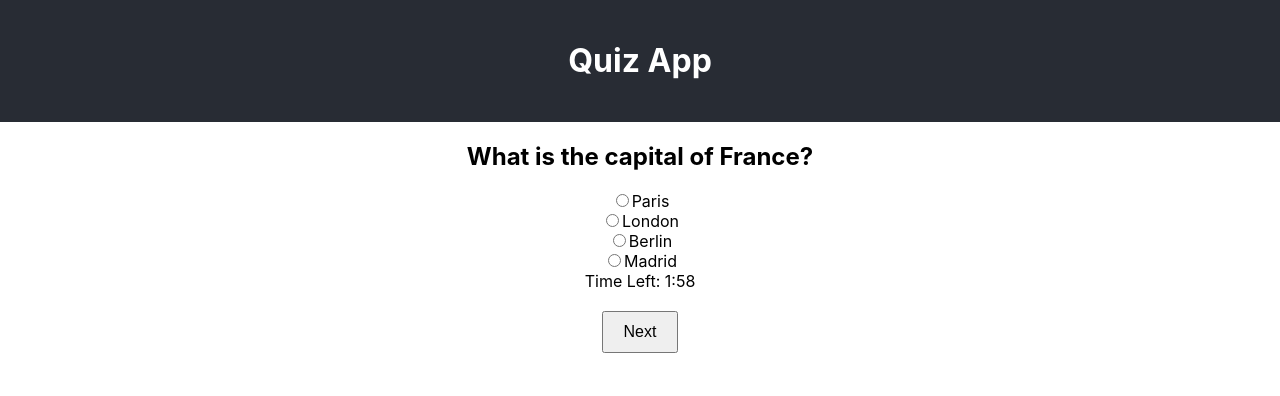
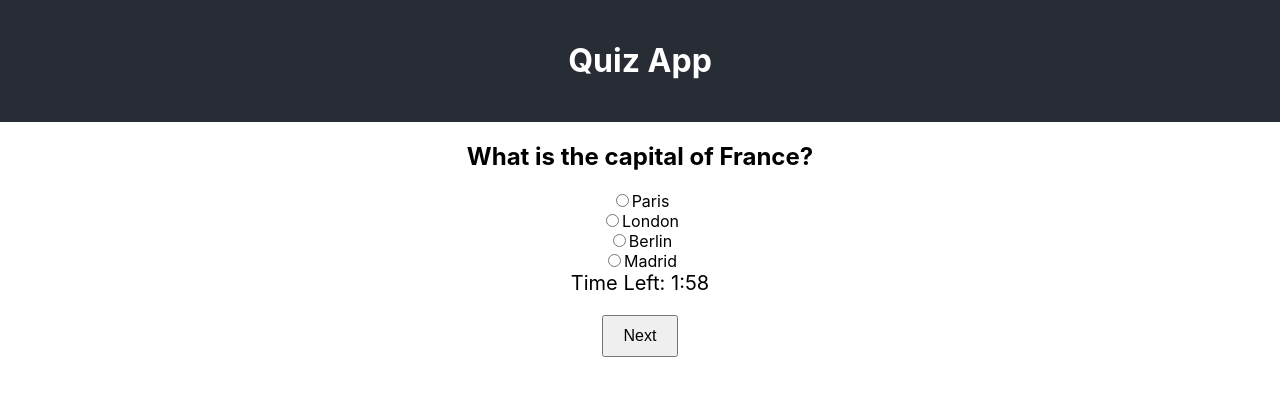
Before and after one commit to redhatgamer/eldritch-AI, a React (Create React App) app in the folder eldritch/: page /quiz in a window 1280 px wide. Both pictures are taken after a click on the button "Start Quiz". Shown: the top 396 px of the page. Built offline with nearby package versions, Linux system fonts and the light colour scheme.

Commit message:
Timer now blinks
The timer now blinks and turns red when there is 15 seconds left on the question! :)

```diff
--- a/eldritch/src/App.css
+++ b/eldritch/src/App.css
@@ -13,3 +13,18 @@ button {
   padding: 10px 20px;
   font-size: 16px;
 }
+
+.timer {
+  font-size: 20px;
+}
+
+.timer.warning {
+  color: red;
+  animation: blink 1s infinite;
+}
+
+@keyframes blink {
+  0% { opacity: 1; }
+  50% { opacity: 0; }
+  100% { opacity: 1; }
+}
--- a/eldritch/src/Quiz.js
+++ b/eldritch/src/Quiz.js
@@ -21,11 +21,16 @@ function Quiz() {
     const [selectedOption, setSelectedOption] = useState('');
     const [score, setScore] = useState(0);
     const [showScore, setShowScore] = useState(false);
+    const [quizStarted, setQuizStarted] = useState(false);
     const [timer, setTimer] = useState(0); // Timer state in seconds
-    const [timePerQuestion, setTimePerQuestion] = useState(2 * 60); // Default time per question in seconds (2 minutes)
-    const [quizStarted, setQuizStarted] = useState(false);
+    const [timePerQuestion, setTimePerQuestion] = useState(2 * 60); // Default time per question in seconds
 
-    // Resets the timer and moves to the next question
+    useEffect(() => {
+        if (timer === 0 && quizStarted && currentQuestionIndex < quizData.length) {
+            setTimer(timePerQuestion);
+        }
+    }, [timer, quizStarted, currentQuestionIndex, timePerQuestion]);
+
     const handleOptionSelect = (option) => {
         setSelectedOption(option);
     };
@@ -44,11 +49,9 @@ function Quiz() {
     };
 
     const handleTimeUp = () => {
-        // Mark the current question as incorrect and move to the next question
-        setSelectedOption(''); // Clear selected option
         if (currentQuestionIndex < quizData.length - 1) {
             setCurrentQuestionIndex(currentQuestionIndex + 1);
-            setTimer(timePerQuestion); // Restart the timer
+            setTimer(timePerQuestion); // Restart timer
         } else {
             setShowScore(true);
         }
@@ -56,25 +59,21 @@ function Quiz() {
 
     const handleTimerChange = (event) => {
         const newMinutes = parseInt(event.target.value);
-        setTimePerQuestion(newMinutes * 60); // Convert minutes to seconds for Timer component
+        setTimer(newMinutes * 60); // Convert minutes to seconds for Timer component
+        setTimePerQuestion(newMinutes * 60);
     };
 
     const startQuiz = () => {
-        setTimer(timePerQuestion); // Set the timer for the first question
+        setQuizStarted(true);
+        setTimer(timePerQuestion); // Set timer for the first question
         setCurrentQuestionIndex(0);
         setShowScore(false);
-        setScore(0); // Reset the score
-        setQuizStarted(true); // Mark quiz as started
+        setScore(0);
     };
-
-    useEffect(() => {
-        // Restart timer whenever the current question index changes
-        setTimer(timePerQuestion);
-    }, [currentQuestionIndex]);
 
     return (
         <div>
-            {!quizStarted ? (
+            {!quizStarted && (
                 <div>
                     <label htmlFor="timeInput">Select time per question (minutes):</label>
                     <select id="timeInput" value={timePerQuestion / 60} onChange={handleTimerChange}>
@@ -84,13 +83,13 @@ function Quiz() {
                     </select>
                     <button onClick={startQuiz}>Start Quiz</button>
                 </div>
-            ) : showScore ? (
+            )}
+            {showScore ? (
                 <div>
                     <h1>Your score: {score}/{quizData.length}</h1>
                 </div>
             ) : (
-                <div>
-                    {timer > 0 && (
+                quizStarted && (
                     <div>
                         <Question
                             question={quizData[currentQuestionIndex].question}
@@ -101,8 +100,7 @@ function Quiz() {
                         <Timer key={currentQuestionIndex} initialTime={timer} onTimeUp={handleTimeUp} />
                         <button onClick={handleNextQuestion}>Next</button>
                     </div>
-                    )}
-                </div>
+                )
             )}
         </div>
     );
--- a/eldritch/src/Timer.js
+++ b/eldritch/src/Timer.js
@@ -2,15 +2,20 @@ import React, { useState, useEffect } from 'react';
 
 const Timer = ({ initialTime, onTimeUp }) => {
     const [timeLeft, setTimeLeft] = useState(initialTime);
+    const [warning, setWarning] = useState(false);
 
     useEffect(() => {
-        setTimeLeft(initialTime); // Reset the timeLeft when initialTime changes
+        setTimeLeft(initialTime);
+        setWarning(false);
     }, [initialTime]);
 
     useEffect(() => {
         const timerID = setInterval(() => {
             if (timeLeft > 0) {
                 setTimeLeft(timeLeft - 1);
+                if (timeLeft <= 15) {
+                    setWarning(true);
+                }
             } else {
                 onTimeUp();
                 clearInterval(timerID);
@@ -27,7 +32,7 @@ const Timer = ({ initialTime, onTimeUp }) => {
     };
 
     return (
-        <div>
+        <div className={`timer ${warning ? 'warning' : ''}`}>
             Time Left: {formatTime(timeLeft)}
         </div>
     );
```
Lines whose indentation alone changed are shown as unchanged.
